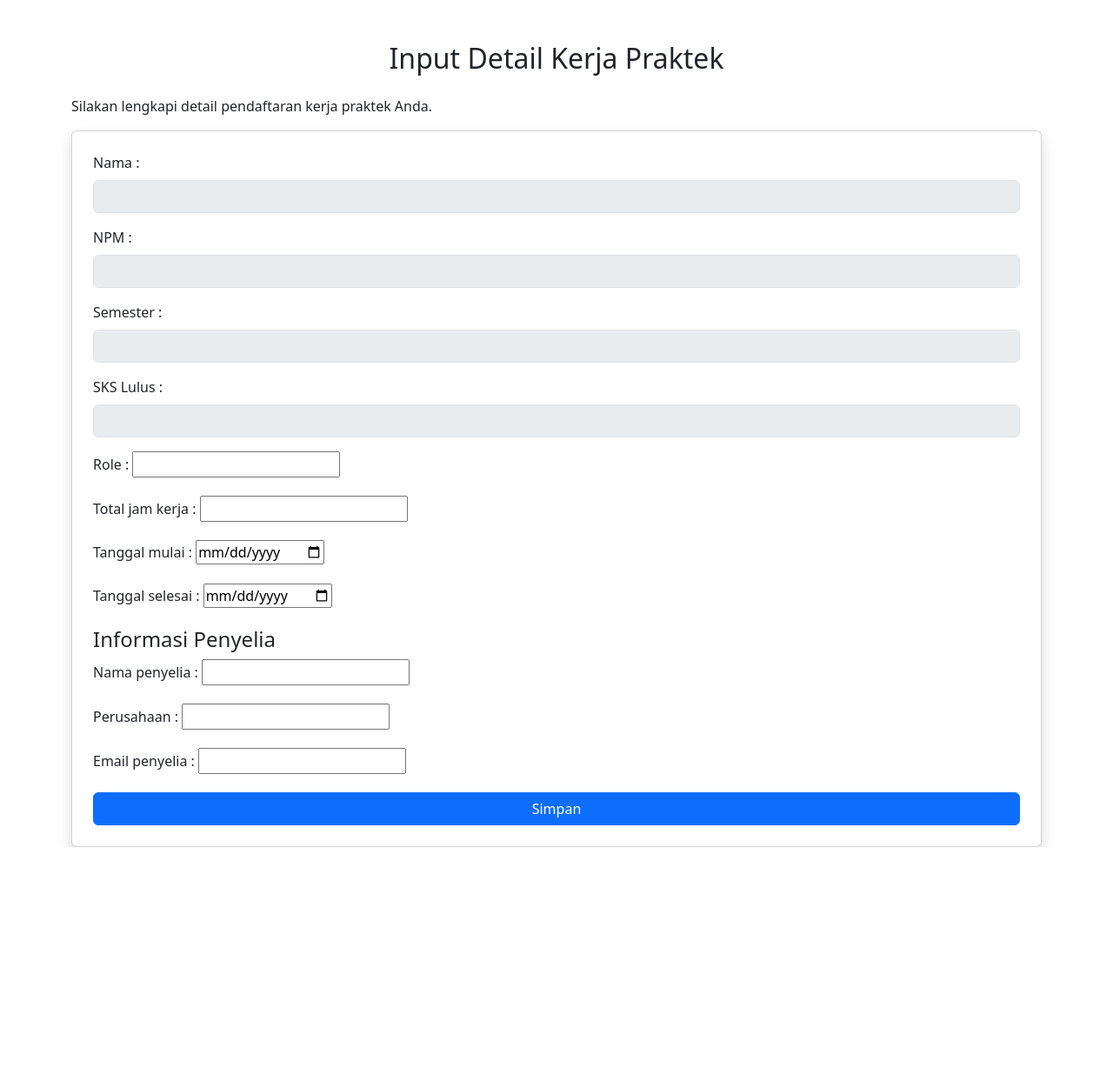
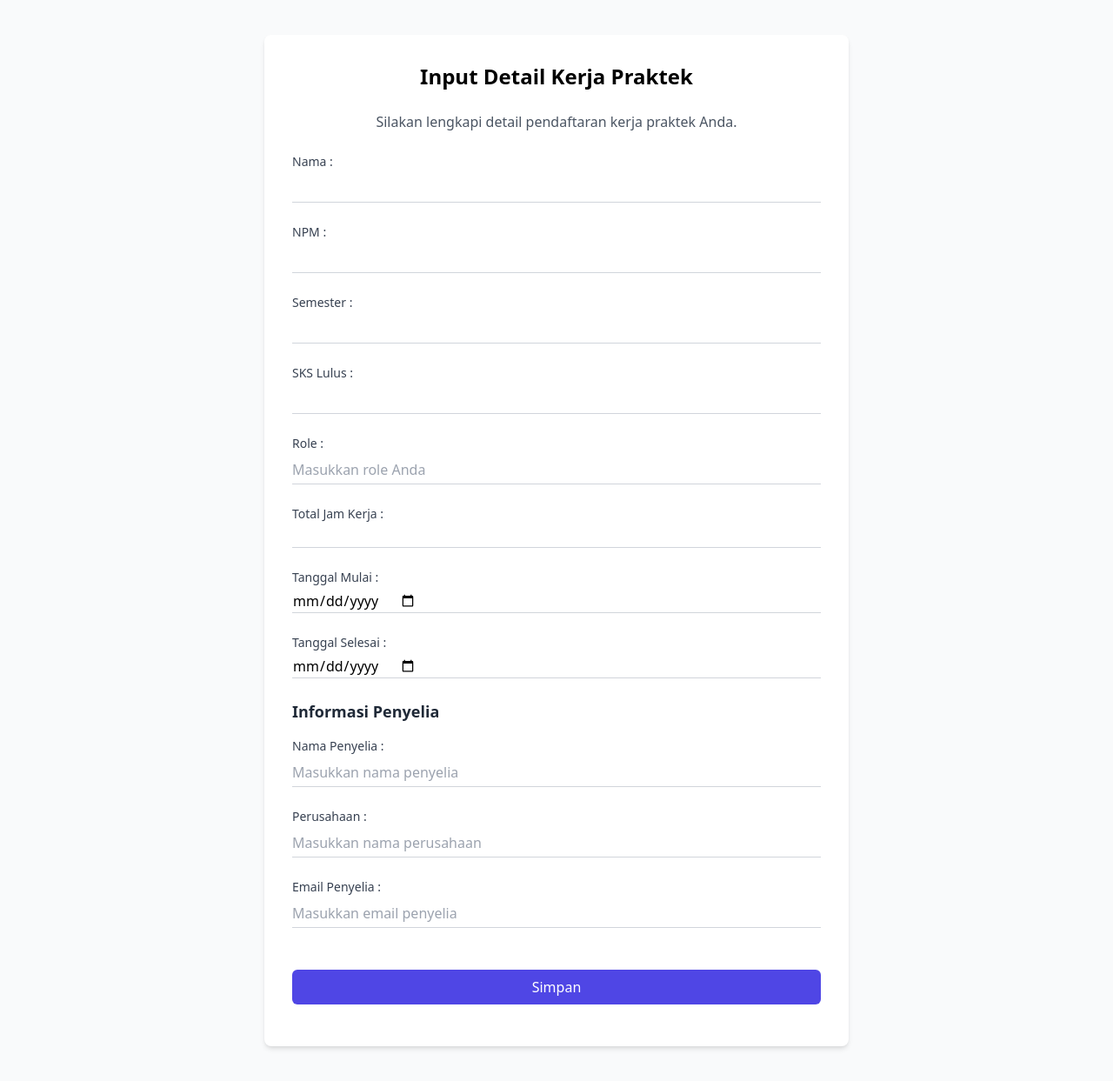
Before and after one commit to syauqiarman/kprot, a Django app: template input_detil/templates/input_detil_kp.html in a window 1280 px wide. Shown: the whole page at 87% size. Before the commit the page ends 974 px from the top, so only its background shows below. Run offline with Django 5.2, Linux system fonts and the light colour scheme; the template is opened without the code that fills it: values that come from a table or form of the project are taken from there, others are empty; parts of the project's set-up code (start-up, migrations or seed data) failed here and were passed over.

Commit message:
nyoba kirim email ga error tp so far blm kekirim emailnya

```diff
--- a/input_detil/forms.py
+++ b/input_detil/forms.py
@@ -1,4 +1,7 @@
 from django import forms
+from django.core.mail import send_mail
+from django.conf import settings
+from django.utils.crypto import get_random_string
 from .models import PendaftaranKP, Penyelia, Semester, User
 
 class InputDetilKPForm(forms.ModelForm):
@@ -94,7 +97,11 @@ class InputDetilKPForm(forms.ModelForm):
                     raise forms.ValidationError("User sudah memiliki role lain dan tidak bisa menjadi Penyelia.")
                 else:
                     # Buat user baru
-                    user2 = User.objects.create(email=penyelia_email, username=penyelia_email)
+                    username = penyelia_email.split('@')[0]
+                    user2 = User.objects.create(email=penyelia_email, username=username)
+                    temporary_password = get_random_string(length=10)
+                    user2.set_password(temporary_password)
+                    user2.save()
                     # Buat Penyelia baru
                     penyelia = Penyelia.objects.create(
                         user=user2,
@@ -103,6 +110,24 @@ class InputDetilKPForm(forms.ModelForm):
                         email=penyelia_email
                     )
 
+                    print("tes masuk")
+                    send_mail(
+                        subject='Test Email',
+                        message=(
+                            f"Halo {penyelia_nama},\n\n"
+                            f"Akun Anda sebagai penyelia telah berhasil didaftarkan.\n"
+                            f"Silakan login dengan kredensial berikut:\n\n"
+                            f"Username: {penyelia_email}\n"
+                            f"Password sementara: {temporary_password}\n\n"
+                            f"Harap segera login dan ganti password Anda.\n\n"
+                            f"Terima kasih."
+                        ),
+                        from_email=settings.DEFAULT_FROM_EMAIL,
+                        recipient_list=[penyelia_email],
+                        fail_silently=False,
+                    )
+                    print("tes keluar")
+
             # Set penyelia ke instance form
             instance.penyelia = penyelia
 
--- a/input_detil/templates/input_detil_kp.html
+++ b/input_detil/templates/input_detil_kp.html
@@ -1,26 +1,21 @@
-{% extends "base.html" %}
-
-{% block content %}
-<!DOCTYPE html>
-<html lang="id">
 <head>
     <meta charset="UTF-8">
-    <meta name="viewport" content="width=device-width, initial-scale=1">
-    <title>Form Pendaftaran KP</title>
-    <link rel="stylesheet" href="https://cdn.jsdelivr.net/npm/bootstrap@5.3.0/dist/css/bootstrap.min.css">
+    <meta name="viewport" content="width=device-width, initial-scale=1.0">
+    <title>Anda Sudah Mendaftar MBKM</title>
+    <link href="https://cdn.jsdelivr.net/npm/tailwindcss@2.2.19/dist/tailwind.min.css" rel="stylesheet">
 </head>
-<body
-    <div class="container mt-5">
-        <h2 class="text-center mb-4">Input Detail Kerja Praktek</h2>
-        <p>Silakan lengkapi detail pendaftaran kerja praktek Anda.</p>
+<body class="bg-gray-50 min-h-screen flex items-center justify-center py-10">
+    <div class="container max-w-2xl mx-auto bg-white p-8 rounded-lg shadow-md">
+      <h2 class="text-2xl font-bold text-center mb-6">Input Detail Kerja Praktek</h2>
+      <p class="text-gray-600 mb-6 text-center">Silakan lengkapi detail pendaftaran kerja praktek Anda.</p>
 
       {% if form.errors %}
-            <div class="alert alert-danger">
+        <div class="bg-red-100 text-red-700 p-4 rounded mb-6">
           <strong>Terjadi kesalahan!</strong> Silakan periksa kembali data yang diinput.
-                <ul>
+          <ul class="list-disc list-inside mt-2">
             {% for field, errors in form.errors.items %}
               <li><strong>{{ field }}</strong>:
-                            <ul>
+                <ul class="list-disc list-inside ml-4">
                   {% for error in errors %}
                     <li>{{ error }}</li>
                   {% endfor %}
@@ -31,71 +26,90 @@
         </div>
       {% endif %}
 
-        <form method="post" action="{% url 'input_detil:simpan_detil_kp' pendaftaran.id %}" enctype="multipart/form-data" class="card p-4 shadow">
+      <form method="post" action="{% url 'input_detil:simpan_detil_kp' pendaftaran.id %}" enctype="multipart/form-data" class="space-y-6">
         {% csrf_token %}
 
-            <div class="mb-3">
-                <label class="form-label">Nama :</label>
-                <input type="text" class="form-control" value="{{ pendaftaran.mahasiswa.nama }}" disabled>
+        <!-- Read-only fields -->
+        <div>
+          <label class="block text-sm font-medium text-gray-700 mb-1">Nama :</label>
+          <input type="text" value="{{ pendaftaran.mahasiswa.nama }}" disabled
+            class="w-full border-b border-gray-300 bg-transparent focus:outline-none focus:border-indigo-500 py-1">
         </div>
 
-            <div class="mb-3">
-                <label class="form-label">NPM :</label>
-                <input type="text" class="form-control" value="{{ pendaftaran.mahasiswa.npm }}" disabled>
+        <div>
+          <label class="block text-sm font-medium text-gray-700 mb-1">NPM :</label>
+          <input type="text" value="{{ pendaftaran.mahasiswa.npm }}" disabled
+            class="w-full border-b border-gray-300 bg-transparent focus:outline-none focus:border-indigo-500 py-1">
         </div>
 
-            <div class="mb-3">
-                <label class="form-label">Semester :</label>
-                <input type="text" class="form-control" value="{{ pendaftaran.semester.nama }}" disabled>
+        <div>
+          <label class="block text-sm font-medium text-gray-700 mb-1">Semester :</label>
+          <input type="text" value="{{ pendaftaran.semester.nama }}" disabled
+            class="w-full border-b border-gray-300 bg-transparent focus:outline-none focus:border-indigo-500 py-1">
         </div>
 
-            <div class="mb-3">
-                <label class="form-label">SKS Lulus :</label>
-                <input type="number" class="form-control" value="{{ pendaftaran.sks_lulus }}" disabled>
+        <div>
+          <label class="block text-sm font-medium text-gray-700 mb-1">SKS Lulus :</label>
+          <input type="number" value="{{ pendaftaran.sks_lulus }}" disabled
+            class="w-full border-b border-gray-300 bg-transparent focus:outline-none focus:border-indigo-500 py-1">
         </div>
 
-            <div class="mb-3">
-                <label for="{{ form.role.id_for_label }}" class="form-label">Role :</label>
-                {{ form.role }}
-                {{ form.role.errors }}
+        <!-- Editable fields -->
+        <div>
+            <label for="{{ form.role.id_for_label }}" class="block text-sm font-medium text-gray-700 mb-1">Role :</label>
+            <input type="text" name="{{ form.role.name }}" id="{{ form.role.id_for_label }}" placeholder="Masukkan role Anda"
+              class="w-full border-b border-gray-300 bg-transparent focus:outline-none focus:border-indigo-500 py-1">
+            <!-- {{ form.role.errors }} -->
           </div>
 
-            <div class="mb-3">
-                <label for="{{ form.total_jam_kerja.id_for_label }}" class="form-label">Total jam kerja :</label>
+        <div>
+          <label for="{{ form.total_jam_kerja.id_for_label }}" class="block text-sm font-medium text-gray-700 mb-1">Total Jam Kerja :</label>
+          <div class="border-b border-gray-300 focus-within:border-indigo-500">
             {{ form.total_jam_kerja }}
-                {{ form.total_jam_kerja.errors }}
+          </div>
+          <!-- {{ form.total_jam_kerja.errors }} -->
         </div>
 
-            <div class="mb-3">
-                <label for="{{ form.tanggal_mulai.id_for_label }}" class="form-label">Tanggal mulai :</label>
+        <div>
+          <label for="{{ form.tanggal_mulai.id_for_label }}" class="block text-sm font-medium text-gray-700 mb-1">Tanggal Mulai :</label>
+          <div class="border-b border-gray-300 focus-within:border-indigo-500">
             {{ form.tanggal_mulai }}
           </div>
+        </div>
 
-            <div class="mb-3">
-                <label for="{{ form.tanggal_selesai.id_for_label }}" class="form-label">Tanggal selesai :</label>
+        <div>
+          <label for="{{ form.tanggal_selesai.id_for_label }}" class="block text-sm font-medium text-gray-700 mb-1">Tanggal Selesai :</label>
+          <div class="border-b border-gray-300 focus-within:border-indigo-500">
             {{ form.tanggal_selesai }}
           </div>
-
-            <h4>Informasi Penyelia</h4>
-
-            <div class="mb-3">
-                <label for="{{ form.penyelia_nama.id_for_label }}" class="form-label">Nama penyelia :</label>
-                {{ form.penyelia_nama }}
         </div>
 
-            <div class="mb-3">
-                <label for="{{ form.penyelia_perusahaan.id_for_label }}" class="form-label">Perusahaan :</label>
-                {{ form.penyelia_perusahaan }}
+        <!-- Penyelia Section -->
+        <div>
+          <h4 class="text-lg font-semibold text-gray-800 mb-4">Informasi Penyelia</h4>
+
+          <div class="mb-6">
+            <label for="{{ form.penyelia_nama.id_for_label }}" class="block text-sm font-medium text-gray-700 mb-1">Nama Penyelia :</label>
+            <input type="text" name="{{ form.penyelia_nama.name }}" id="{{ form.penyelia_nama.id_for_label }}" placeholder="Masukkan nama penyelia"
+              class="w-full border-b border-gray-300 bg-transparent focus:outline-none focus:border-indigo-500 py-1">
           </div>
 
-            <div class="mb-3">
-                <label for="{{ form.penyelia_email.id_for_label }}" class="form-label">Email penyelia :</label>
-                {{ form.penyelia_email }}
+          <div class="mb-6">
+            <label for="{{ form.penyelia_perusahaan.id_for_label }}" class="block text-sm font-medium text-gray-700 mb-1">Perusahaan :</label>
+            <input type="text" name="{{ form.penyelia_perusahaan.name }}" id="{{ form.penyelia_perusahaan.id_for_label }}" placeholder="Masukkan nama perusahaan"
+              class="w-full border-b border-gray-300 bg-transparent focus:outline-none focus:border-indigo-500 py-1">
           </div>
 
-            <button type="submit" class="btn btn-primary w-100">Simpan</button>
+          <div class="mb-6">
+            <label for="{{ form.penyelia_email.id_for_label }}" class="block text-sm font-medium text-gray-700 mb-1">Email Penyelia :</label>
+            <input type="email" name="{{ form.penyelia_email.name }}" id="{{ form.penyelia_email.id_for_label }}" placeholder="Masukkan email penyelia"
+              class="w-full border-b border-gray-300 bg-transparent focus:outline-none focus:border-indigo-500 py-1">
+          </div>
+        </div>
+
+        <button type="submit" class="w-full bg-indigo-600 text-white py-2 rounded-md hover:bg-indigo-700 transition">
+          Simpan
+        </button>
       </form>
     </div>
-    <script src="https://cdn.jsdelivr.net/npm/bootstrap@5.3.0/dist/js/bootstrap.bundle.min.js"></script>
   </body>
-{% endblock %}
```
Also changed, not shown: kprot/settings.py (+8 -0 lines). Lines whose indentation alone changed are shown as unchanged.
